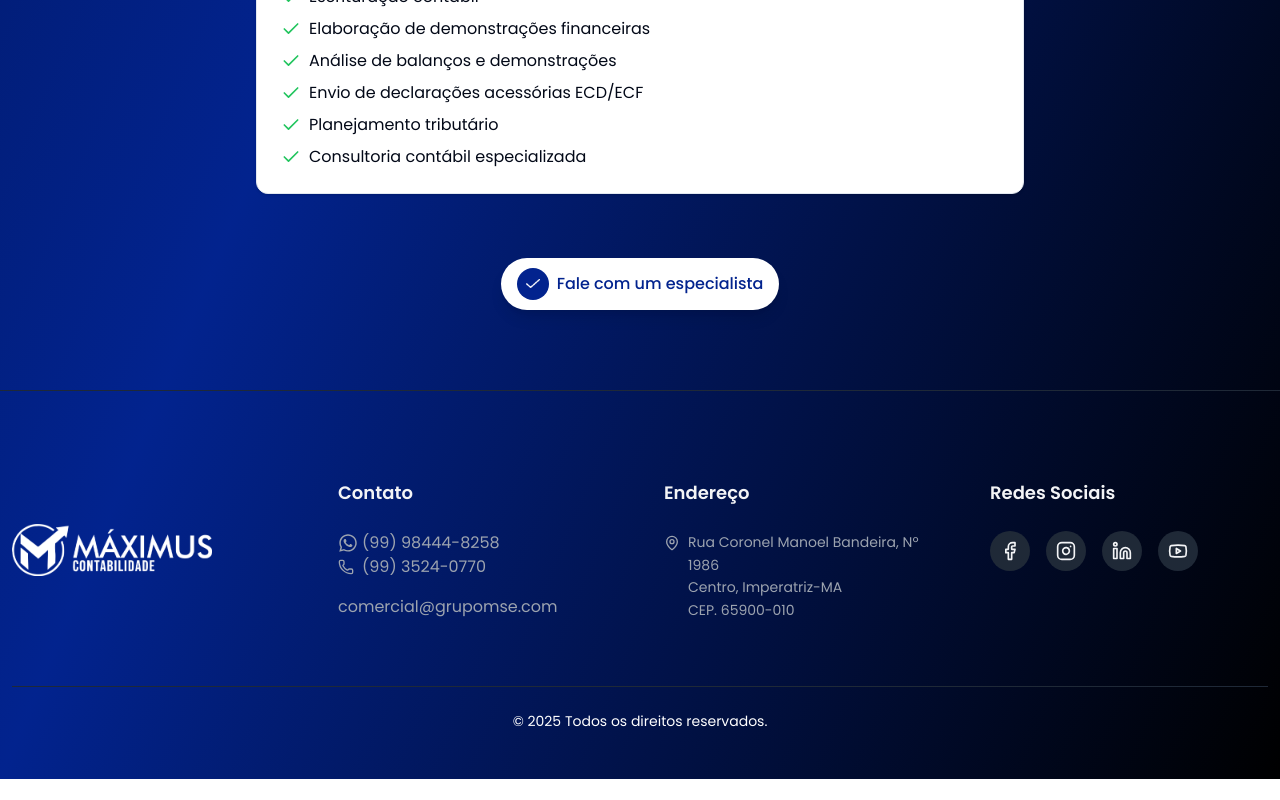
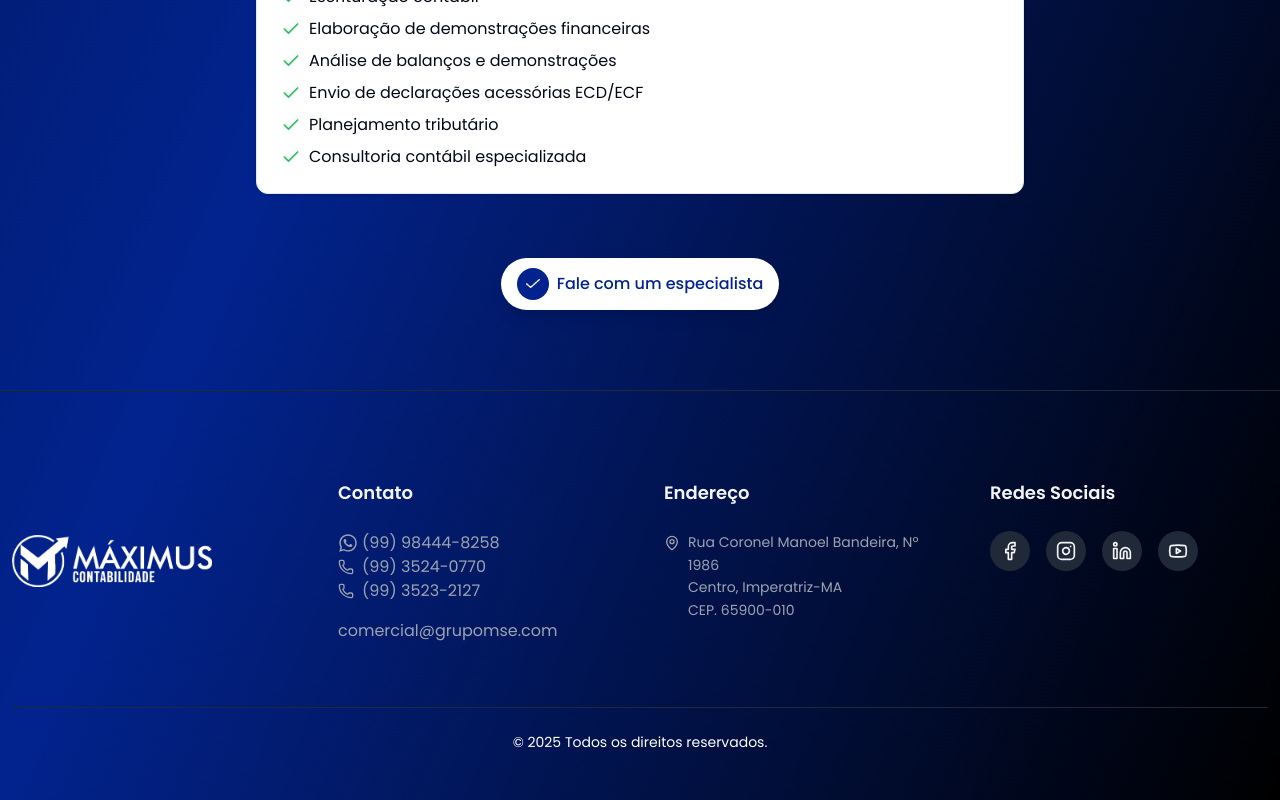
Before and after one commit to TI-Maximus/maximus-landing-page, a Next.js app: page / in a window 1280 px wide. Shown: the part 2297-3097 px from the top of the page. Before the commit the page ends 3076 px from the top, so only its background shows below. Built offline with nearby package versions, Linux system fonts and the light colour scheme.

Commit message:
add a new number

```diff
--- a/src/app/components/footer.tsx
+++ b/src/app/components/footer.tsx
@@ -47,6 +47,14 @@ export default function Footer() {
                 <Phone className='w-4 h-4 mr-2' />
                 (99) 3524-0770
               </a>
+              <a
+                href='tel:(99) 3523-2127'
+                className='flex items-center text-gray-400 hover:text-blue-400 transition-colors'
+              >
+                <Phone className='w-4 h-4 mr-2' />
+                (99) 3523-2127
+              </a>
+
             </li>
             <li>
               <a
```
